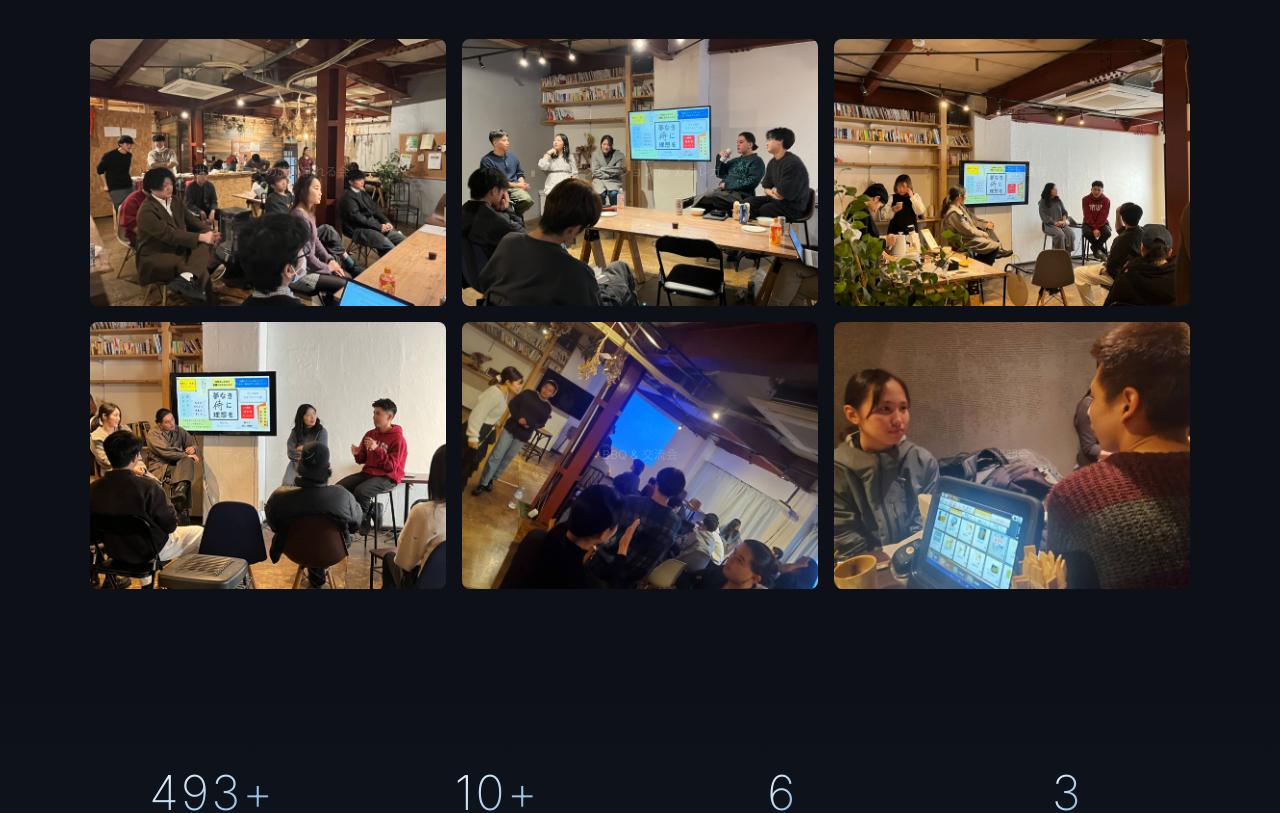
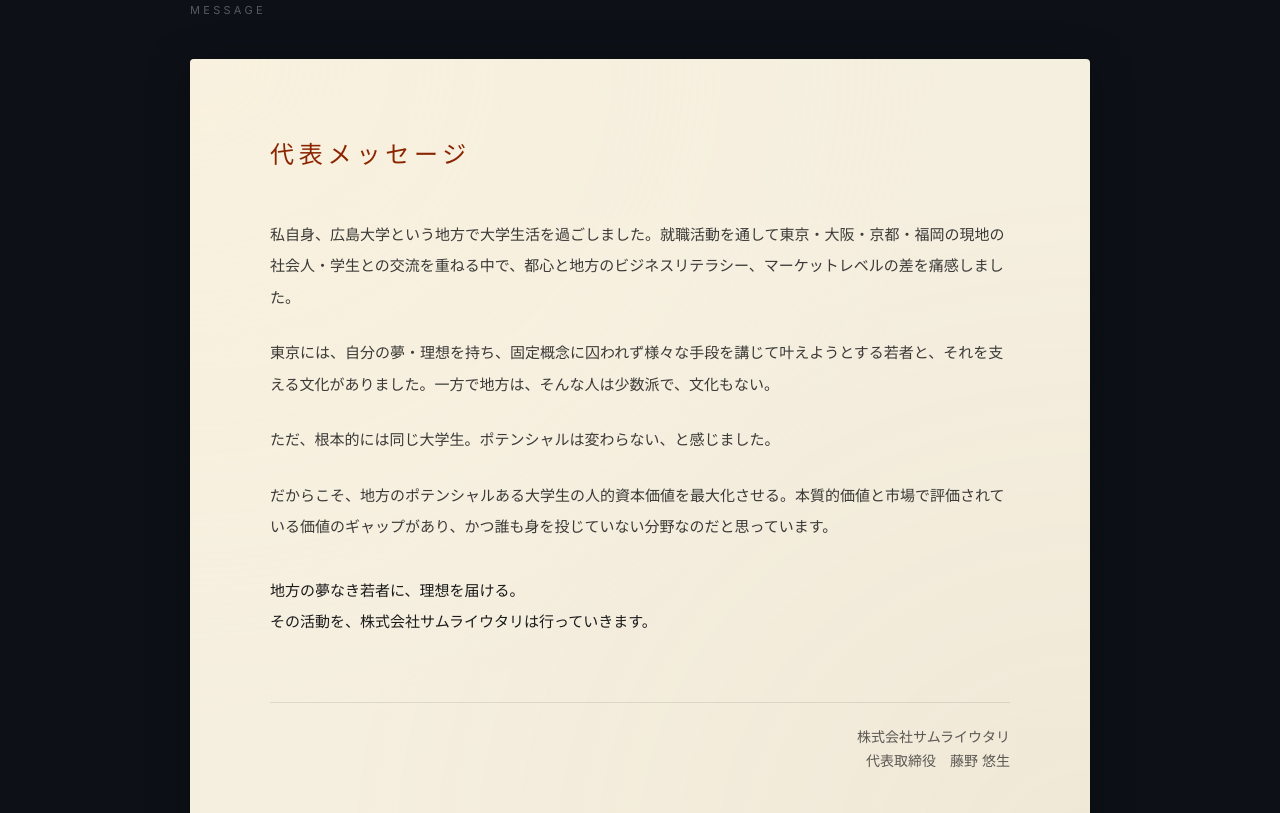
Before and after one commit to youcan0824/samurai-utari-site, a Next.js app: page / in a window 1280 px wide. Shown: the part 1560-2373 px from the top of the page. Built offline with nearby package versions, Linux system fonts and the light colour scheme.

Commit message:
代表メッセージセクション追加（Noto Serif JP・和紙カード・書簡スタイル）

```diff
--- a/src/app/layout.tsx
+++ b/src/app/layout.tsx
@@ -1,5 +1,5 @@
 import type { Metadata } from "next";
-import { Inter, Noto_Sans_JP } from "next/font/google";
+import { Inter, Noto_Sans_JP, Noto_Serif_JP } from "next/font/google";
 import "./globals.css";
 
 const inter = Inter({
@@ -10,6 +10,12 @@ const inter = Inter({
 const notoSansJP = Noto_Sans_JP({
   subsets: ["latin"],
   variable: "--font-noto",
+});
+
+const notoSerifJP = Noto_Serif_JP({
+  weight: ["400", "500", "600"],
+  subsets: ["latin"],
+  variable: "--font-noto-serif",
 });
 
 export const metadata: Metadata = {
@@ -28,7 +34,7 @@ export default function RootLayout({
   children: React.ReactNode;
 }) {
   return (
-    <html lang="ja" className={`${inter.variable} ${notoSansJP.variable}`}>
+    <html lang="ja" className={`${inter.variable} ${notoSansJP.variable} ${notoSerifJP.variable}`}>
       <body className="font-sans antialiased">{children}</body>
     </html>
   );
--- a/src/app/page.tsx
+++ b/src/app/page.tsx
@@ -2,6 +2,7 @@ import { Nav } from "@/components/nav";
 import { Hero } from "@/components/hero";
 import { SectionDivider } from "@/components/section-divider";
 import { About } from "@/components/about";
+import { Message } from "@/components/message";
 import { Gallery } from "@/components/gallery";
 import { Numbers } from "@/components/numbers";
 import { Service } from "@/components/service";
@@ -17,6 +18,7 @@ export default function Home() {
       <Hero />
       <SectionDivider />
       <About />
+      <Message />
       <Gallery />
       <Numbers />
       <SectionDivider />
--- /dev/null
+++ b/src/components/message.tsx
@@ -0,0 +1,70 @@
+import { ScrollFadeIn } from "./scroll-fade-in";
+
+export function Message() {
+  return (
+    <section className="py-[120px] px-6 md:px-[60px] bg-[#0d1117]">
+      <ScrollFadeIn>
+        <p className="text-[11px] tracking-[0.3em] uppercase text-white/30 mb-10 max-w-[900px] mx-auto">
+          Message
+        </p>
+      </ScrollFadeIn>
+
+      <ScrollFadeIn>
+        <div className="relative max-w-[900px] mx-auto bg-[#f5efe0] rounded-sm overflow-hidden shadow-[0_8px_40px_rgba(0,0,0,0.35)]">
+          {/* 和紙テクスチャ */}
+          <div
+            className="absolute inset-0 pointer-events-none opacity-50"
+            style={{
+              background:
+                "radial-gradient(ellipse at top left, rgba(255,245,220,0.8), transparent 60%), radial-gradient(ellipse at bottom right, rgba(180,150,100,0.15), transparent 60%)",
+            }}
+          />
+
+          <div className="relative py-14 px-8 md:py-20 md:px-20">
+            <h2
+              className="text-xl md:text-2xl font-normal tracking-[0.2em] text-[#8b2500] mb-10 md:mb-12"
+              style={{ fontFamily: 'var(--font-noto-serif), "Noto Serif JP", serif' }}
+            >
+              代表メッセージ
+            </h2>
+
+            <div
+              className="space-y-6 text-[#1a1a1a]/85 text-sm md:text-[15px] leading-[2.1]"
+              style={{ fontFamily: 'var(--font-noto-serif), "Noto Serif JP", serif' }}
+            >
+              <p>
+                私自身、広島大学という地方で大学生活を過ごしました。就職活動を通して東京・大阪・京都・福岡の現地の社会人・学生との交流を重ねる中で、都心と地方のビジネスリテラシー、マーケットレベルの差を痛感しました。
+              </p>
+
+              <p>
+                東京には、自分の夢・理想を持ち、固定概念に囚われず様々な手段を講じて叶えようとする若者と、それを支える文化がありました。一方で地方は、そんな人は少数派で、文化もない。
+              </p>
+
+              <p>
+                ただ、根本的には同じ大学生。ポテンシャルは変わらない、と感じました。
+              </p>
+
+              <p>
+                だからこそ、地方のポテンシャルある大学生の人的資本価値を最大化させる。本質的価値と市場で評価されている価値のギャップがあり、かつ誰も身を投じていない分野なのだと思っています。
+              </p>
+
+              <p className="pt-2 text-[#1a1a1a] font-medium">
+                地方の夢なき若者に、理想を届ける。
+                <br />
+                その活動を、株式会社サムライウタリは行っていきます。
+              </p>
+            </div>
+
+            <div
+              className="mt-12 md:mt-16 pt-6 border-t border-[#1a1a1a]/10 text-right text-[#1a1a1a]/70 text-[13px] md:text-sm"
+              style={{ fontFamily: 'var(--font-noto-serif), "Noto Serif JP", serif' }}
+            >
+              <p>株式会社サムライウタリ</p>
+              <p className="mt-1">代表取締役　藤野 悠生</p>
+            </div>
+          </div>
+        </div>
+      </ScrollFadeIn>
+    </section>
+  );
+}
```
